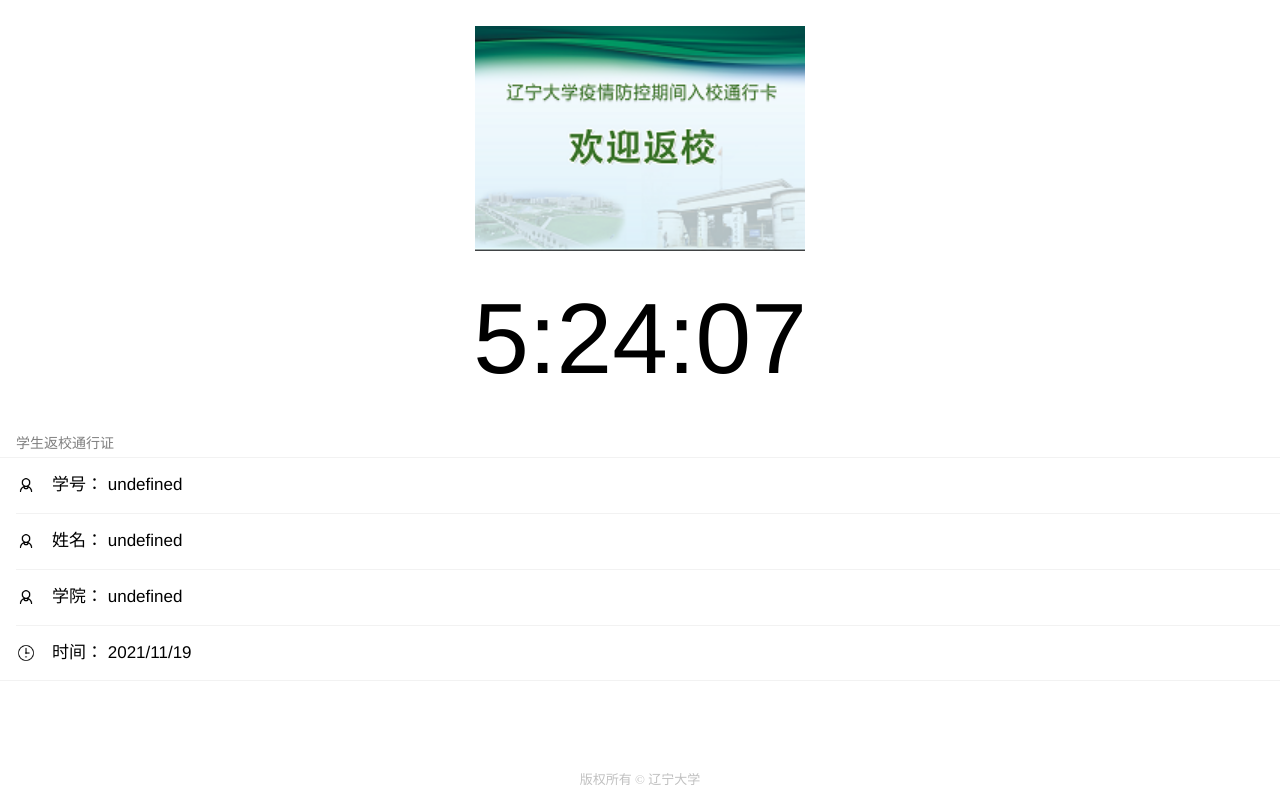
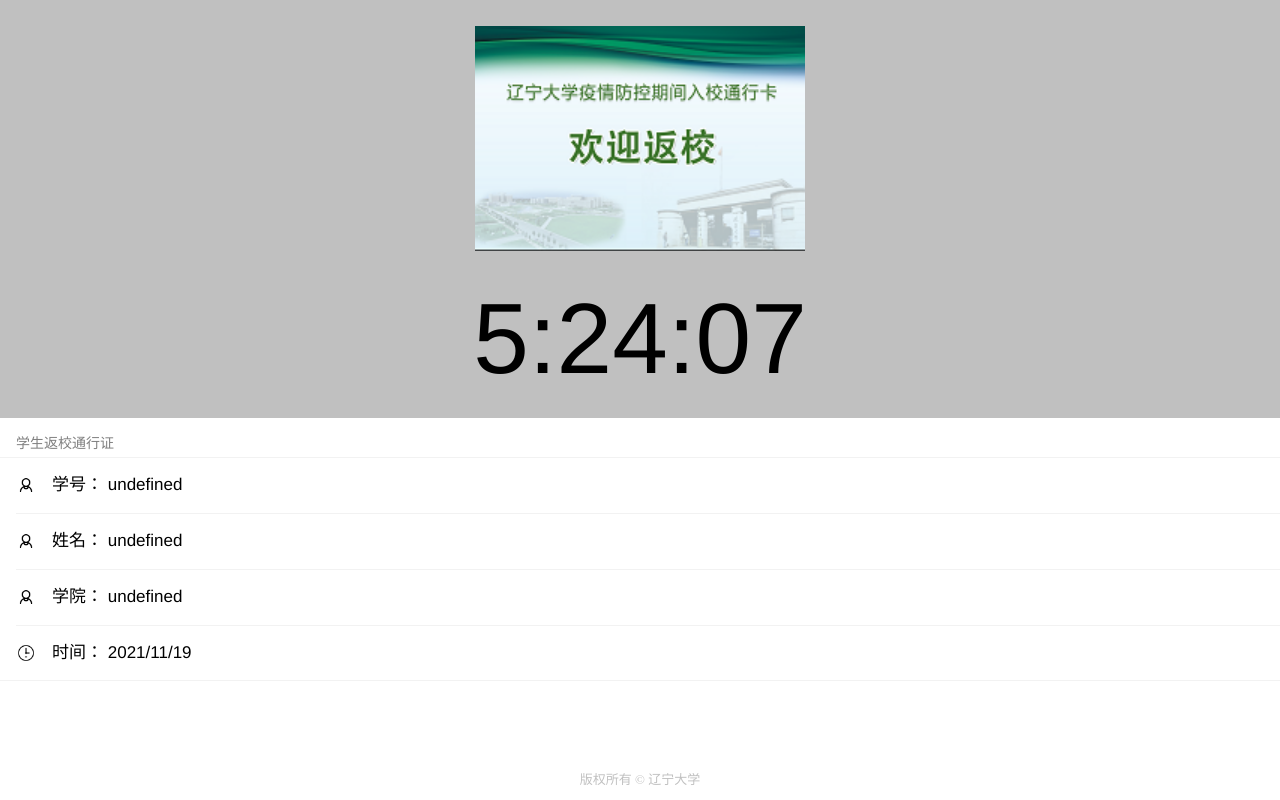
Before and after one commit to lndx2021/color.github.io, a plain HTML site: page sliver-back.html in a window 1280 px wide. Drawn offline with Linux system fonts and the light colour scheme.

Commit message:
Update sliver-back.html

```diff
--- a/sliver-back.html
+++ b/sliver-back.html
@@ -28,8 +28,8 @@
     </style>
     <div id="bodyDiv">
 
-        <p style="text-align:center; background-color: sliver;" id="imgBg"><br><img src="static/picture/pass1.png"width="330px" height="225px" alt=""><br><font style="font-size:100px"></font>
-            <div id="time" style="text-align:center; background-color: sliver;">
+        <p style="text-align:center; background-color: silver;" id="imgBg"><br><img src="static/picture/pass1.png"width="330px" height="225px" alt=""><br><font style="font-size:100px"></font>
+            <div id="time" style="text-align:center; background-color: silver;">
            <script type="text/javascript">
                var t = new Date();
                var hour = t.getHours();
```
